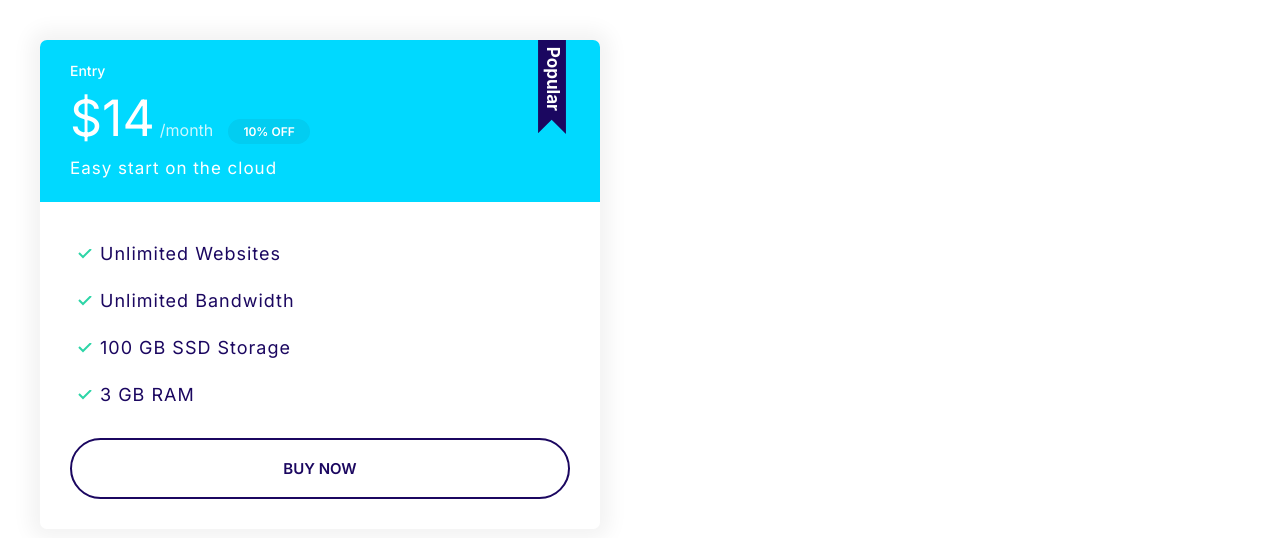
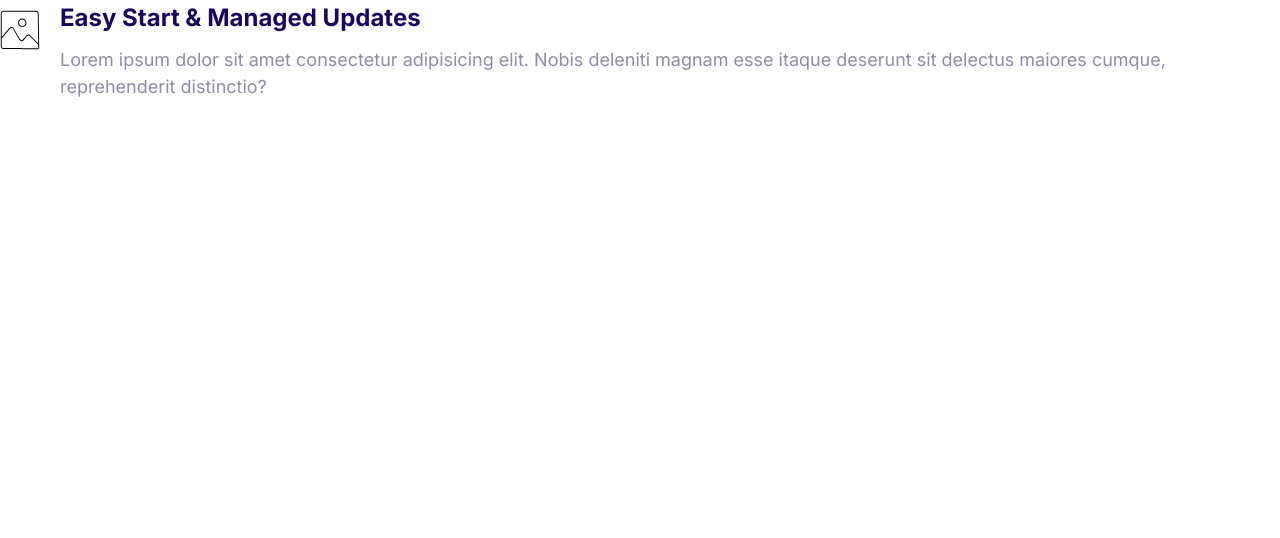
Before and after one commit to jimstav/Moshify, a plain HTML site: page index.html in a window 1280 px wide. Drawn offline with Linux system fonts and the light colour scheme.

Commit message:
Build the media component

```diff
--- a/css/styles.css
+++ b/css/styles.css
@@ -372,3 +372,21 @@ a {
     font-size: 1.7rem;
   }
 }
+
+/* Media */
+
+.media {
+  display: flex;
+}
+
+.media__title {
+  margin-top: 0;
+}
+
+.media__body {
+  margin: 0 2rem;
+}
+
+.media__image {
+  margin-top: 1rem;
+}
--- a/index.html
+++ b/index.html
@@ -14,26 +14,18 @@
     <link rel="stylesheet" href="css/styles.css" />
   </head>
   <body>
-    <div style="width: 50%; padding: 4rem">
-      <div class="plan plan--popular">
-        <div class="card card--secondary">
-          <header class="card__header">
-            <h3 class="plan__name">Entry</h3>
-            <span class="plan__price">$14</span>
-            <span class="plan__billing-cycle">/month</span>
-            <span class="badge badge--secondary badge--small">10% OFF</span>
-            <span class="plan__description">Easy start on the cloud</span>
-          </header>
-          <div class="card__body">
-            <ul class="list list--tick">
-              <li class="list__item">Unlimited Websites</li>
-              <li class="list__item">Unlimited Bandwidth</li>
-              <li class="list__item">100 GB SSD Storage</li>
-              <li class="list__item">3 GB RAM</li>
-            </ul>
-            <button class="btn btn--outline btn--block">Buy Now</button>
-          </div>
-        </div>
+    <div class="media">
+      <div class="media__image">
+        <svg class="icon icon--primary">
+          <use xlink:href="images/sprite.svg#snap"></use>
+        </svg>
+      </div>
+      <div class="media__body">
+        <h3 class="media__title">Easy Start & Managed Updates</h3>
+        <p>
+          Lorem ipsum dolor sit amet consectetur adipisicing elit. Nobis deleniti magnam esse itaque
+          deserunt sit delectus maiores cumque, reprehenderit distinctio?
+        </p>
       </div>
     </div>
   </body>
```
Also changed, not shown: components/media.html (added, +14 -0 lines).
